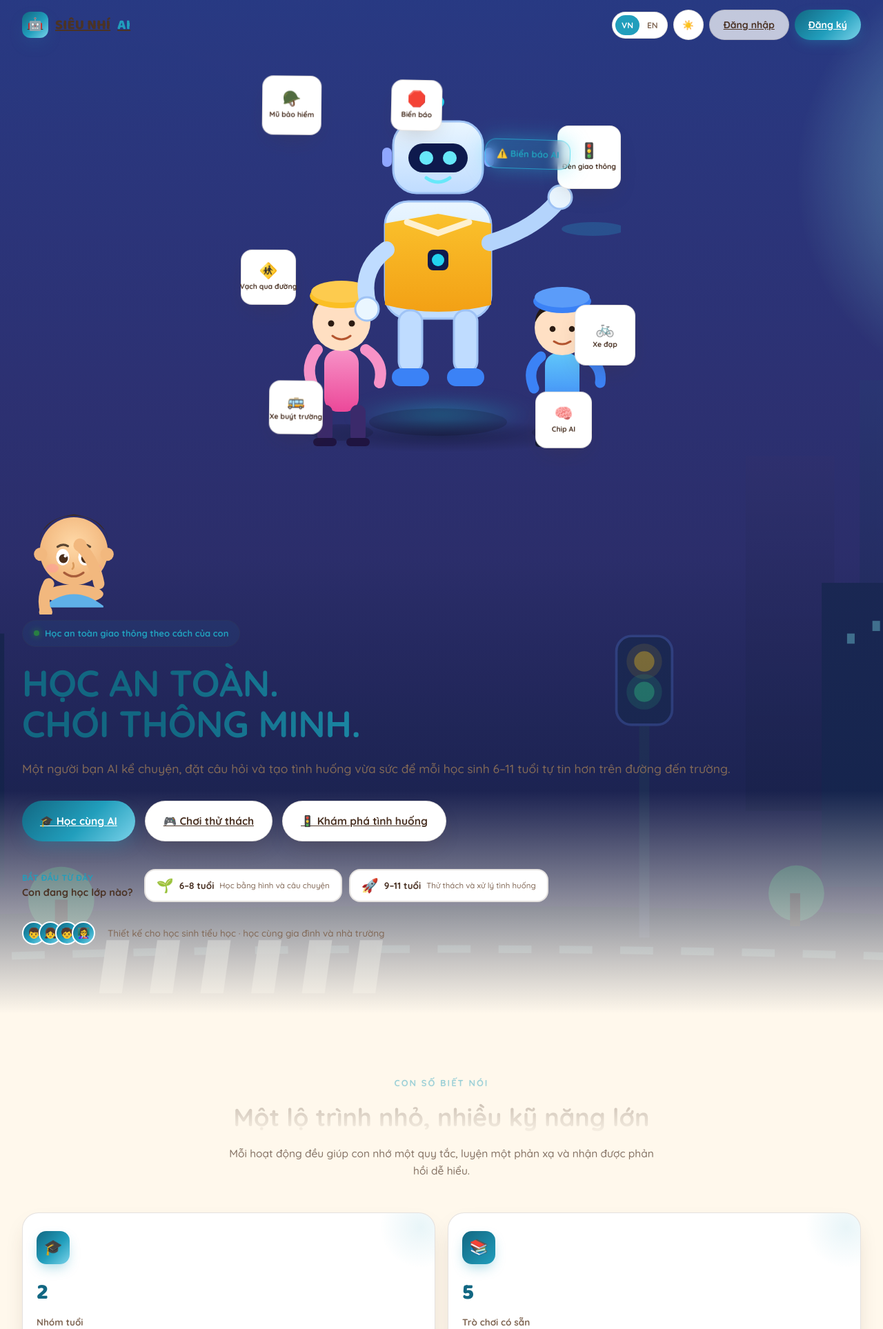
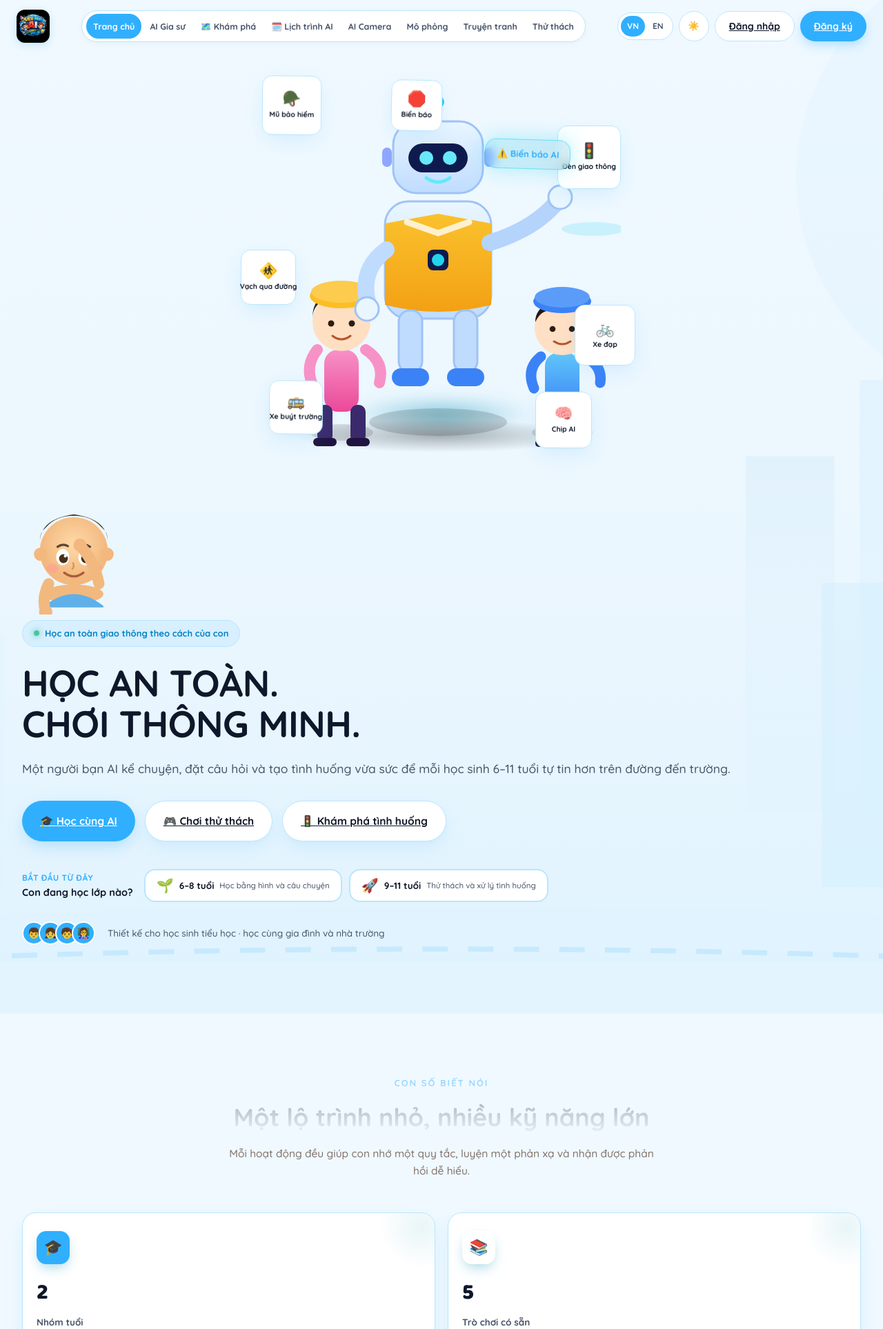
Before and after one commit to emailcuatoi3-cloud/Sieunhi_atgt, a PHP site: page /demo/ in a window 1280 px wide. Shown: the top 1927 px of the page at 69% size. Run offline with PHP 8.4, Linux system fonts and the light colour scheme.

Commit message:
feat: thay logo ảnh thật + hero chuyển nền sáng đồng bộ palette kem

```diff
--- a/admin-users.php
+++ b/admin-users.php
@@ -78,7 +78,7 @@ $roleLabelMap = ROLE_LABELS;
 <div class="app">
   <aside class="sidebar">
     <div>
-      <div class="side-brand"><div class="mark">🤖</div>SIÊU NHÍ AI</div>
+      <a href="index.php" class="side-brand"><img src="assets/images/sieu-nhi-logo.png" alt="SIÊU NHÍ AI" class="side-brand-img"></a>
       <a class="side-back" href="index.php">← Về trang chủ</a>
     </div>
     <a class="side-link" href="dashboard-admin.php"><span class="ic">🏠</span> Tổng quan</a>
--- a/ai-camera.php
+++ b/ai-camera.php
@@ -27,7 +27,7 @@ window.__AI_CAMERA__ = {
 
 <nav class="navbar static" id="navbar">
   <div class="nav-inner">
-    <a href="index.php" class="logo"><span class="logo-badge">🤖</span>SIÊU NHÍ <span class="logo-text-en">AI</span></a>
+    <a href="index.php" class="logo"><img src="assets/images/sieu-nhi-logo.png" alt="SIÊU NHÍ AI" class="site-logo-img"></a>
     <a class="back-link" href="index.php">← Về trang chủ</a>
     <div class="nav-actions">
       <button class="icon-btn theme-toggle" aria-label="Chế độ tối">🌙</button>
--- a/ai-mo-phong.php
+++ b/ai-mo-phong.php
@@ -23,8 +23,7 @@
 
     <nav class="navbar static" id="navbar">
         <div class="nav-inner">
-            <a href="index.php" class="logo"><span class="logo-badge">🤖</span>SIÊU NHÍ <span
-                    class="logo-text-en">AI</span></a>
+            <a href="index.php" class="logo"><img src="assets/images/sieu-nhi-logo.png" alt="SIÊU NHÍ AI" class="site-logo-img"></a>
             <a class="back-link" href="index.php">← Về trang chủ</a>
             <div class="nav-actions">
                 <button class="icon-btn theme-toggle" aria-label="Chế độ tối">🌙</button>
--- a/ai-truyen-tranh.php
+++ b/ai-truyen-tranh.php
@@ -23,8 +23,7 @@
 
     <nav class="navbar static" id="navbar">
         <div class="nav-inner">
-            <a href="index.php" class="logo"><span class="logo-badge">🤖</span>SIÊU NHÍ <span
-                    class="logo-text-en">AI</span></a>
+            <a href="index.php" class="logo"><img src="assets/images/sieu-nhi-logo.png" alt="SIÊU NHÍ AI" class="site-logo-img"></a>
             <a class="back-link" href="index.php">← Về trang chủ</a>
             <div class="nav-actions">
                 <button class="icon-btn theme-toggle" aria-label="Chế độ tối">🌙</button>
--- a/assets/css/style.css
+++ b/assets/css/style.css
@@ -11,51 +11,97 @@
    trước thêm) để CSS hiện có không phải sửa hàng loạt — chỉ đổi GIÁ TRỊ.
    ================================================================ */
 :root {
-  /* Palette trẻ em — nguồn sự thật cho mọi token bên dưới */
-  --kid-cream: #FFF8EC;  --kid-cream-2: #FFF1D6;
-  --kid-ink: #4B3325;    --kid-ink-soft: #826957;
-  --kid-yellow: #FFB703; --kid-sky: #219EBC; --kid-sky-deep: #126782;
-  --kid-red: #E63946;    --kid-green: #2A9D34; --kid-pink: #FF7B9C;
-
-  --bg-deep-1: var(--kid-cream);
-  --bg-deep-2: var(--kid-cream-2);
-  --bg-deep-3: #FFE8BF;
-  --bg-page: var(--kid-cream);
-  --bg-card: #ffffff;
-  --bg-card-hover: var(--kid-cream-2);
-  --text-main: var(--kid-ink);
-  --text-muted: var(--kid-ink-soft);
-  --text-light: #A68A73;
-  --border-color: var(--glass-border);
-
-  --blue: var(--kid-sky);
-  --blue-light: #7BD3EA;
-  --blue-strong: var(--kid-sky-deep);
-  --navy: var(--kid-sky-deep);
-  --purple: var(--kid-sky-deep);
-  --cyan: var(--kid-sky);
-  --green: var(--kid-green);
-  --yellow: var(--kid-yellow);
-  --pink: var(--kid-red);
-  --white: #ffffff;
-  --ink: var(--kid-ink);
-  --mist: rgba(75, 51, 37, 0.78);
-  --mist-dim: rgba(75, 51, 37, 0.55);
-
-  --glass-fill: rgba(255, 255, 255, 0.72);
-  --glass-fill-strong: rgba(255, 255, 255, 0.92);
-  --glass-border: rgba(75, 51, 37, 0.14);
-
-  --radius-lg: 24px;
-  --radius-md: 16px;
-  --radius-sm: 12px;
-
-  --shadow-soft: 0 14px 34px -14px rgba(75, 51, 37, 0.28);
-  --shadow-glow-blue: 0 10px 28px -10px rgba(33, 158, 188, 0.45);
-  --shadow-glow-purple: 0 10px 28px -10px rgba(255, 183, 3, 0.45);
-
-  --grad-primary: linear-gradient(135deg, var(--kid-sky-deep) 0%, var(--kid-sky) 55%, #7BD3EA 100%);
-  --grad-text: linear-gradient(100deg, var(--kid-sky-deep) 18%, var(--kid-sky) 58%, var(--kid-yellow) 82%);
+  /* Tone màu chủ đạo duy nhất: #30AFFF (Bright Sky Cyan) */
+  --primary: #30AFFF;
+  --primary-hover: #1D8CD8;
+  --primary-deep: #0284C7;
+  --primary-light: #E0F2FE;
+
+  --bg-deep-1: #F0F9FF;
+  --bg-deep-2: #E0F2FE;
+  --bg-deep-3: #BAE6FD;
+  --bg-page: #F0F9FF;
+  --bg-card: #FFFFFF;
+  --bg-card-hover: #F8FAFC;
+
+  --text-main: #0F172A;
+  --text-muted: #475569;
+  --text-light: #64748B;
+  --border-color: #BAE6FD;
+
+  --blue: #30AFFF;
+  --blue-light: #7DD3FC;
+  --blue-strong: #0284C7;
+  --navy: #0F172A;
+  --purple: #30AFFF;
+  --cyan: #30AFFF;
+  --green: #10B981;
+  --yellow: #F59E0B;
+  --pink: #EF4444;
+  --white: #FFFFFF;
+  --ink: #0F172A;
+  --mist: rgba(15, 23, 42, 0.75);
+  --mist-dim: rgba(71, 85, 105, 0.55);
+
+  --glass-fill: #FFFFFF;
+  --glass-fill-strong: #F8FAFC;
+  --glass-border: #BAE6FD;
+
+  --radius-lg: 20px;
+  --radius-md: 14px;
+  --radius-sm: 10px;
+
+  --shadow-soft: 0 10px 30px -5px rgba(48, 175, 255, 0.15), 0 4px 10px -4px rgba(0, 0, 0, 0.03);
+  --shadow-glow-blue: 0 8px 24px -4px rgba(48, 175, 255, 0.35);
+  --shadow-glow-purple: 0 8px 24px -4px rgba(48, 175, 255, 0.35);
+
+  /* Hạn chế gradient loang nổ — Dùng màu chủ đạo phẳng hoặc gradient đơn sắc cùng tông */
+  --grad-primary: #30AFFF;
+  --grad-text: #0F172A;
+}
+
+html[data-theme="dark"] {
+  --primary: #30AFFF;
+  --primary-hover: #38BDF8;
+  --primary-deep: #0284C7;
+  --primary-light: #1E293B;
+
+  --bg-deep-1: #0F172A;
+  --bg-deep-2: #1E293B;
+  --bg-deep-3: #334155;
+  --bg-page: #0F172A;
+  --bg-card: #1E293B;
+  --bg-card-hover: #334155;
+
+  --text-main: #F8FAFC;
+  --text-muted: #CBD5E1;
+  --text-light: #94A3B8;
+  --border-color: #334155;
+
+  --blue: #30AFFF;
+  --blue-light: #7DD3FC;
+  --blue-strong: #38BDF8;
+  --navy: #F8FAFC;
+  --purple: #30AFFF;
+  --cyan: #30AFFF;
+  --green: #34D399;
+  --yellow: #FBBF24;
+  --pink: #F87171;
+  --white: #FFFFFF;
+  --ink: #F8FAFC;
+  --mist: rgba(248, 250, 252, 0.85);
+  --mist-dim: rgba(203, 213, 225, 0.65);
+
+  --glass-fill: rgba(30, 41, 59, 0.8);
+  --glass-fill-strong: rgba(51, 65, 85, 0.9);
+  --glass-border: #334155;
+
+  --shadow-soft: 0 14px 34px -14px rgba(0, 0, 0, 0.5);
+  --shadow-glow-blue: 0 8px 24px -4px rgba(48, 175, 255, 0.4);
+  --shadow-glow-purple: 0 8px 24px -4px rgba(48, 175, 255, 0.4);
+
+  --grad-primary: #30AFFF;
+  --grad-text: #F8FAFC;
 }
 
 /* ---------------- RESET / BASE ---------------- */
@@ -110,13 +156,14 @@ body {
   color: var(--blue);
 }
 .btn-primary-sm {
-  background: var(--grad-primary);
+  background: var(--primary);
   color: #fff;
-  box-shadow: 0 6px 18px -4px rgba(33, 158, 188, 0.4);
+  box-shadow: 0 6px 18px -4px rgba(48, 175, 255, 0.45);
 }
 .btn-primary-sm:hover {
+  background: var(--primary-hover);
   transform: translateY(-2px);
-  box-shadow: 0 10px 24px -4px rgba(33, 158, 188, 0.5);
+  box-shadow: 0 10px 24px -4px rgba(48, 175, 255, 0.55);
 }
 
 .cta-btn {
@@ -135,13 +182,14 @@ body {
     background 0.22s ease;
 }
 .cta-primary {
-  background: var(--grad-primary);
+  background: var(--primary);
   color: #fff;
   box-shadow: var(--shadow-glow-blue);
 }
 .cta-primary:hover {
+  background: var(--primary-hover);
   transform: translateY(-3px) scale(1.02);
-  box-shadow: 0 12px 30px -4px rgba(33, 158, 188, 0.45);
+  box-shadow: 0 12px 30px -4px rgba(48, 175, 255, 0.5);
 }
 .cta-secondary {
   background: var(--bg-card);
@@ -152,8 +200,8 @@ body {
 .cta-secondary:hover {
   background: var(--bg-card-hover);
   transform: translateY(-3px);
-  border-color: var(--blue);
-  color: var(--blue);
+  border-color: var(--primary);
+  color: var(--primary-hover);
 }
 .cta-tertiary {
   background: transparent;
@@ -168,7 +216,7 @@ body {
 .ripple {
   position: absolute;
   border-radius: 50%;
-  background: rgba(75, 51, 37, 0.5);
+  background: rgba(48, 175, 255, 0.4);
   transform: scale(0);
   animation: ripple 0.6s ease-out;
   pointer-events: none;
@@ -199,85 +247,103 @@ body {
   background: var(--bg-card);
   backdrop-filter: blur(18px) saturate(160%);
   -webkit-backdrop-filter: blur(18px) saturate(160%);
-  box-shadow: 0 4px 20px -4px rgba(33, 158, 188, 0.1);
+  box-shadow: 0 4px 20px -4px rgba(48, 175, 255, 0.12);
   border-bottom: 1px solid var(--border-color);
   padding: 10px 0;
 }
 .nav-inner {
-  max-width: 1680px;
+  max-width: 1720px;
   margin: 0 auto;
-  padding: 0 32px;
+  padding: 0 24px;
   display: flex;
   align-items: center;
   justify-content: space-between;
-  gap: 14px;
-  flex-wrap: wrap;
-  row-gap: 10px;
+  gap: 12px;
+  flex-wrap: nowrap;
 }
 .logo {
-  display: flex;
+  display: inline-flex;
   align-items: center;
   gap: 10px;
-  font-family: "Baloo 2", sans-serif;
-  font-weight: 800;
-  font-size: 20px;
-  letter-spacing: 0.2px;
-  white-space: nowrap;
-  color: var(--text-main);
-}
-.logo-badge {
-  width: 38px;
-  height: 38px;
+  text-decoration: none !important;
+  flex-shrink: 0;
+}
+.site-logo-img {
+  height: 48px;
+  width: auto;
+  max-width: 180px;
+  object-fit: contain;
+  display: block;
   border-radius: 12px;
-  background: var(--grad-primary);
-  display: flex;
-  align-items: center;
-  justify-content: center;
-  box-shadow: var(--shadow-glow-blue);
-  font-size: 18px;
-}
-.logo-text-en {
-  color: var(--blue);
-  font-weight: 700;
-}
-
+  box-shadow: 0 3px 12px rgba(48, 175, 255, 0.22);
+  transition: transform 0.2s ease, box-shadow 0.2s ease;
+}
+.logo:hover .site-logo-img {
+  transform: scale(1.05);
+  box-shadow: 0 6px 18px rgba(48, 175, 255, 0.35);
+}
+
+ul.nav-menu,
 .nav-menu {
-  display: flex;
-  align-items: center;
-  gap: 4px;
+  list-style: none !important;
+  list-style-type: none !important;
+  margin: 0 !important;
+  padding: 4px 6px !important;
+  display: flex !important;
+  align-items: center !important;
+  gap: 2px !important;
   background: var(--bg-card);
   border: 1px solid var(--border-color);
-  padding: 6px;
   border-radius: 999px;
   box-shadow: 0 2px 10px rgba(0, 0, 0, 0.03);
+  flex-wrap: nowrap;
+}
+ul.nav-menu li,
+.nav-menu li {
+  list-style: none !important;
+  list-style-type: none !important;
+  margin: 0 !important;
+  padding: 0 !important;
+  display: inline-block !important;
+}
+ul.nav-menu li::before,
+ul.nav-menu li::after,
+.nav-menu li::before,
+.nav-menu li::after {
+  content: none !important;
+  display: none !important;
 }
 .nav-menu li a {
-  display: block;
-  padding: 9px 13px;
+  display: inline-flex;
+  align-items: center;
+  padding: 7px 11px;
   border-radius: 999px;
-  font-size: 13.5px;
+  font-size: 13px;
   font-weight: 600;
   color: var(--text-muted);
   transition:
-    background 0.25s,
-    color 0.25s,
+    background 0.2s,
+    color 0.2s,
     transform 0.2s;
   white-space: nowrap;
+  text-decoration: none !important;
 }
 .nav-menu li a:hover {
-  background: rgba(33, 158, 188, 0.08);
-  color: var(--blue);
+  background: rgba(48, 175, 255, 0.1);
+  color: var(--primary-hover);
   transform: translateY(-1px);
 }
 .nav-menu li a.active {
-  background: var(--grad-primary);
+  background: var(--primary);
   color: #fff;
 }
 
 .nav-actions {
   display: flex;
   align-items: center;
-  gap: 10px;
+  gap: 8px;
+  flex-shrink: 0;
+  flex-wrap: nowrap;
 }
 .icon-btn {
   width: 44px;
@@ -294,7 +360,7 @@ body {
 .icon-btn:hover {
   background: var(--bg-card-hover);
   transform: translateY(-2px);
-  color: var(--blue);
+  color: var(--primary);
 }
 .lang-toggle {
   display: flex;
@@ -314,7 +380,7 @@ body {
   cursor: pointer;
 }
 .lang-toggle span.on {
-  background: var(--blue);
+  background: var(--primary);
   color: #fff;
 }
 .nav-burger {
@@ -327,16 +393,13 @@ body {
   min-height: 100vh;
   padding: 150px 0 100px;
   overflow: hidden;
-  background:
-    radial-gradient(1000px 600px at 80% 0%, rgba(33, 158, 188, 0.07), transparent 60%),
-    radial-gradient(800px 500px at 10% 10%, rgba(33, 158, 188, 0.07), transparent 55%),
-    var(--bg-page);
+  background: var(--bg-page);
 }
 .hero-city {
   position: absolute;
   inset: 0;
   z-index: 0;
-  opacity: 0.9;
+  opacity: 0.3;
   pointer-events: none;
 }
 .hero-city svg {
@@ -347,12 +410,7 @@ body {
   position: absolute;
   inset: 0;
   z-index: 1;
-  background: linear-gradient(
-    180deg,
-    rgba(7, 27, 58, 0.2) 0%,
-    rgba(7, 27, 58, 0.6) 78%,
-    var(--bg-deep-1) 100%
-  );
+  background: transparent;
   pointer-events: none;
 }
 .hero-grid {
@@ -368,13 +426,13 @@ body {
   display: inline-flex;
   align-items: center;
   gap: 8px;
-  background: rgba(33, 158, 188, 0.08);
+  background: rgba(48, 175, 255, 0.1);
   border: 1px solid var(--border-color);
   padding: 8px 16px;
   border-radius: 999px;
   font-size: 13px;
   font-weight: 700;
-  color: var(--blue);
+  color: var(--primary-deep);
   margin-bottom: 22px;
 }
 .eyebrow-pill .dot {
@@ -400,10 +458,7 @@ body {
   line-height: 1.1;
   font-weight: 800;
   letter-spacing: -0.5px;
-  background: var(--grad-text);
-  -webkit-background-clip: text;
-  background-clip: text;
-  color: transparent;
+  color: var(--text-main);
   margin-bottom: 22px;
 }
 .hero p.subtitle {
--- a/dashboard-admin.php
+++ b/dashboard-admin.php
@@ -38,9 +38,7 @@ try {
     <div class="app">
         <aside class="sidebar">
             <div>
-                <div class="side-brand">
-                    <div class="mark">🤖</div>SIÊU NHÍ AI
-                </div>
+                <a href="index.php" class="side-brand"><img src="assets/images/sieu-nhi-logo.png" alt="SIÊU NHÍ AI" class="side-brand-img"></a>
                 <a class="side-back" href="index.php">← Về trang chủ</a>
             </div>
             <a class="side-link active" href="dashboard-admin.php"><span class="ic">🏠</span> Tổng quan</a>
--- a/dashboard-giao-vien.php
+++ b/dashboard-giao-vien.php
@@ -30,7 +30,7 @@ try {
 <div class="app">
   <aside class="sidebar">
     <div>
-      <div class="side-brand"><div class="mark">🤖</div>SIÊU NHÍ AI</div>
+      <a href="index.php" class="side-brand"><img src="assets/images/sieu-nhi-logo.png" alt="SIÊU NHÍ AI" class="side-brand-img"></a>
       <a class="side-back" href="index.php">← Về trang chủ</a>
     </div>
     <a class="side-link active" href="dashboard-giao-vien.php"><span class="ic">🏠</span> Tổng quan</a>
--- a/dashboard-hoc-sinh.php
+++ b/dashboard-hoc-sinh.php
@@ -55,9 +55,9 @@ $skillCards = [
     <div class="app">
         <aside class="sidebar">
             <div>
-                <div class="side-brand">
-                    <div class="mark">🤖</div>SIÊU NHÍ AI
-                </div>
+                <a href="index.php" class="side-brand">
+                    <img src="assets/images/sieu-nhi-logo.png" alt="SIÊU NHÍ AI" class="side-brand-img">
+                </a>
                 <a class="side-back" href="index.php">← Về trang chủ</a>
             </div>
             <a class="side-link active" href="dashboard-hoc-sinh.php"><span class="ic">🏠</span> Trang chủ</a>
--- a/dashboard-phu-huynh.php
+++ b/dashboard-phu-huynh.php
@@ -32,7 +32,7 @@ $childXp = (int)($childProgress['xp'] ?? 0);
 <div class="app">
   <aside class="sidebar">
     <div>
-      <div class="side-brand"><div class="mark">🤖</div>SIÊU NHÍ AI</div>
+      <a href="index.php" class="side-brand"><img src="assets/images/sieu-nhi-logo.png" alt="SIÊU NHÍ AI" class="side-brand-img"></a>
       <a class="side-back" href="index.php">← Về trang chủ</a>
     </div>
     <a class="side-link active" href="dashboard-phu-huynh.php"><span class="ic">🏠</span> Tổng quan</a>
--- a/index.php
+++ b/index.php
@@ -31,8 +31,7 @@ $user = currentUser();
     <nav class="navbar" id="navbar">
         <div class="nav-inner">
             <a href="index.php" class="logo">
-                <span class="logo-badge">🤖</span>
-                SIÊU NHÍ <span class="logo-text-en">AI</span>
+                <img src="assets/images/sieu-nhi-logo.png" alt="SIÊU NHÍ AI" class="site-logo-img" />
             </a>
 
             <ul class="nav-menu">
@@ -87,27 +86,23 @@ $user = currentUser();
             <svg viewBox="0 0 1440 800" preserveAspectRatio="xMidYMax slice" xmlns="http://www.w3.org/2000/svg">
                 <defs>
                     <linearGradient id="sky" x1="0" y1="0" x2="0" y2="1">
-                        <stop offset="0%" stop-color="#1B2E8C" />
-                        <stop offset="55%" stop-color="#3A2B8F" />
-                        <stop offset="100%" stop-color="#160B45" />
+                        <stop offset="0%" stop-color="#F0F9FF" />
+                        <stop offset="60%" stop-color="#E0F2FE" />
+                        <stop offset="100%" stop-color="#BAE6FD" />
                     </linearGradient>
                     <linearGradient id="bld1" x1="0" y1="0" x2="0" y2="1">
-                        <stop offset="0%" stop-color="#2A3A8F" />
-                        <stop offset="100%" stop-color="#171C55" />
+                        <stop offset="0%" stop-color="#30AFFF" stop-opacity="0.25" />
+                        <stop offset="100%" stop-color="#30AFFF" stop-opacity="0.08" />
                     </linearGradient>
                     <linearGradient id="bld2" x1="0" y1="0" x2="0" y2="1">
-                        <stop offset="0%" stop-color="#3C2E8C" />
-                        <stop offset="100%" stop-color="#1B1450" />
+                        <stop offset="0%" stop-color="#0284C7" stop-opacity="0.2" />
+                        <stop offset="100%" stop-color="#30AFFF" stop-opacity="0.05" />
                     </linearGradient>
-                    <radialGradient id="sun" cx="50%" cy="50%" r="50%">
-                        <stop offset="0%" stop-color="#8FE9FF" stop-opacity="0.9" />
-                        <stop offset="100%" stop-color="#8FE9FF" stop-opacity="0" />
-                    </radialGradient>
                 </defs>
                 <rect width="1440" height="800" fill="url(#sky)" />
-                <circle cx="1180" cy="140" r="180" fill="url(#sun)" />
+                <circle cx="1180" cy="140" r="180" fill="#30AFFF" opacity="0.1" />
 
-                <g opacity="0.55">
+                <g opacity="0.7">
                     <rect x="40" y="380" width="80" height="260" fill="url(#bld1)" />
                     <rect x="140" y="320" width="60" height="320" fill="url(#bld2)" />
                     <rect x="220" y="410" width="90" height="230" fill="url(#bld1)" />
@@ -119,71 +114,18 @@ $user = currentUser();
                 </g>
 
                 <g>
-                    <rect x="0" y="480" width="130" height="220" fill="#141B57" />
-                    <rect x="150" y="440" width="110" height="260" fill="#161E5E" />
-                    <rect x="280" y="500" width="95" height="200" fill="#141B57" />
-                    <rect x="1020" y="460" width="120" height="240" fill="#161E5E" />
-                    <rect x="1160" y="500" width="100" height="200" fill="#141B57" />
-                    <rect x="1280" y="430" width="130" height="270" fill="#161E5E" />
-                    <g fill="#7FE3FF" opacity="0.85">
-                        <rect x="14" y="500" width="6" height="8" />
-                        <rect x="30" y="500" width="6" height="8" />
-                        <rect x="46" y="520" width="6" height="8" />
-                        <rect x="14" y="540" width="6" height="8" />
-                        <rect x="46" y="560" width="6" height="8" />
-                        <rect x="90" y="540" width="6" height="8" />
-                        <rect x="170" y="470" width="6" height="8" />
-                        <rect x="190" y="490" width="6" height="8" />
-                        <rect x="210" y="470" width="6" height="8" />
-                        <rect x="230" y="520" width="6" height="8" />
-                        <rect x="170" y="540" width="6" height="8" />
-                        <rect x="1040" y="500" width="6" height="8" />
-                        <rect x="1060" y="490" width="6" height="8" />
-                        <rect x="1090" y="520" width="6" height="8" />
-                        <rect x="1300" y="470" width="6" height="8" />
-                        <rect x="1330" y="490" width="6" height="8" />
-                        <rect x="1360" y="470" width="6" height="8" />
-                        <rect x="1300" y="530" width="6" height="8" />
-                        <rect x="1360" y="550" width="6" height="8" />
-                    </g>
+                    <rect x="0" y="480" width="130" height="220" fill="#BAE6FD" opacity="0.4" />
+                    <rect x="150" y="440" width="110" height="260" fill="#7DD3FC" opacity="0.4" />
+                    <rect x="280" y="500" width="95" height="200" fill="#BAE6FD" opacity="0.4" />
+                    <rect x="1020" y="460" width="120" height="240" fill="#7DD3FC" opacity="0.4" />
+                    <rect x="1160" y="500" width="100" height="200" fill="#BAE6FD" opacity="0.4" />
+                    <rect x="1280" y="430" width="130" height="270" fill="#7DD3FC" opacity="0.4" />
                 </g>
 
-                <path d="M0,760 L1440,760 L1440,800 L0,800 Z" fill="#0E1240" />
-                <path d="M-100,760 C300,700 1140,700 1540,760 L1540,800 L-100,800 Z" fill="#12163F" />
-                <g stroke="#8FE3FF" stroke-width="6" stroke-dasharray="26 22" opacity="0.55">
+                <path d="M0,760 L1440,760 L1440,800 L0,800 Z" fill="#E0F2FE" />
+                <path d="M-100,760 C300,700 1140,700 1540,760 L1540,800 L-100,800 Z" fill="#BAE6FD" opacity="0.6" />
+                <g stroke="#30AFFF" stroke-width="4" stroke-dasharray="20 16" opacity="0.6">
                     <path d="M-50,782 C350,738 1090,738 1490,782" fill="none" />
-                </g>
-
-                <g fill="#E9F6FF" opacity="0.9">
-                    <rect x="560" y="742" width="18" height="42" transform="skewX(-8)" />
-                    <rect x="600" y="742" width="18" height="42" transform="skewX(-8)" />
-                    <rect x="640" y="742" width="18" height="42" transform="skewX(-8)" />
-                    <rect x="680" y="742" width="18" height="42" transform="skewX(-8)" />
-                    <rect x="720" y="742" width="18" height="42" transform="skewX(-8)" />
-                    <rect x="760" y="742" width="18" height="42" transform="skewX(-8)" />
-                </g>
-
-                <g transform="translate(880,560)">
-                    <rect x="-4" y="0" width="8" height="180" fill="#2C356E" />
-                    <rect x="-22" y="-58" width="44" height="70" rx="12" fill="#1B2260" stroke="#4C5AC9"
-                        stroke-width="2" />
-                    <circle cx="0" cy="-38" r="8" fill="#FBBF24" />
-                    <circle cx="0" cy="-14" r="8" fill="#34D399" />
-                    <circle cx="0" cy="-38" r="14" fill="#FBBF24" opacity="0.25" />
-                    <circle cx="0" cy="-14" r="14" fill="#34D399" opacity="0.3" />
-                </g>
-
-                <g fill="#2FA97A" opacity="0.85">
-                    <circle cx="420" cy="710" r="26" />
-                    <rect x="415" y="710" width="10" height="30" fill="#3A2A1F" />
-                    <circle cx="1000" cy="705" r="22" />
-                    <rect x="995" y="705" width="8" height="26" fill="#3A2A1F" />
-                </g>
-
-                <g opacity="0.7">
-                    <ellipse cx="230" cy="230" rx="90" ry="30" fill="none" stroke="#7FE3FF" stroke-width="2" />
-                    <ellipse cx="230" cy="230" rx="60" ry="18" fill="none" stroke="#7FE3FF" stroke-width="1.4"
-                        opacity="0.6" />
                 </g>
             </svg>
         </div>
@@ -741,9 +683,9 @@ $user = currentUser();
         <div class="wrap">
             <div class="foot-grid">
                 <div class="foot-brand">
-                    <div class="logo">
-                        <span class="logo-badge">🤖</span>SIÊU NHÍ AI
-                    </div>
+                    <a href="index.php" class="logo">
+                        <img src="assets/images/sieu-nhi-logo.png" alt="SIÊU NHÍ AI" class="site-logo-img" />
+                    </a>
                     <p>
                         Nền tảng AI giáo dục an toàn giao thông cho học sinh Việt Nam. Học
                         thông minh — Đi an toàn — Vì tương lai Việt Nam.
```
Also changed, not shown: assets/css/shared-pages.css (+9 -16 lines), assets/images/sieu-nhi-logo.png (added).
